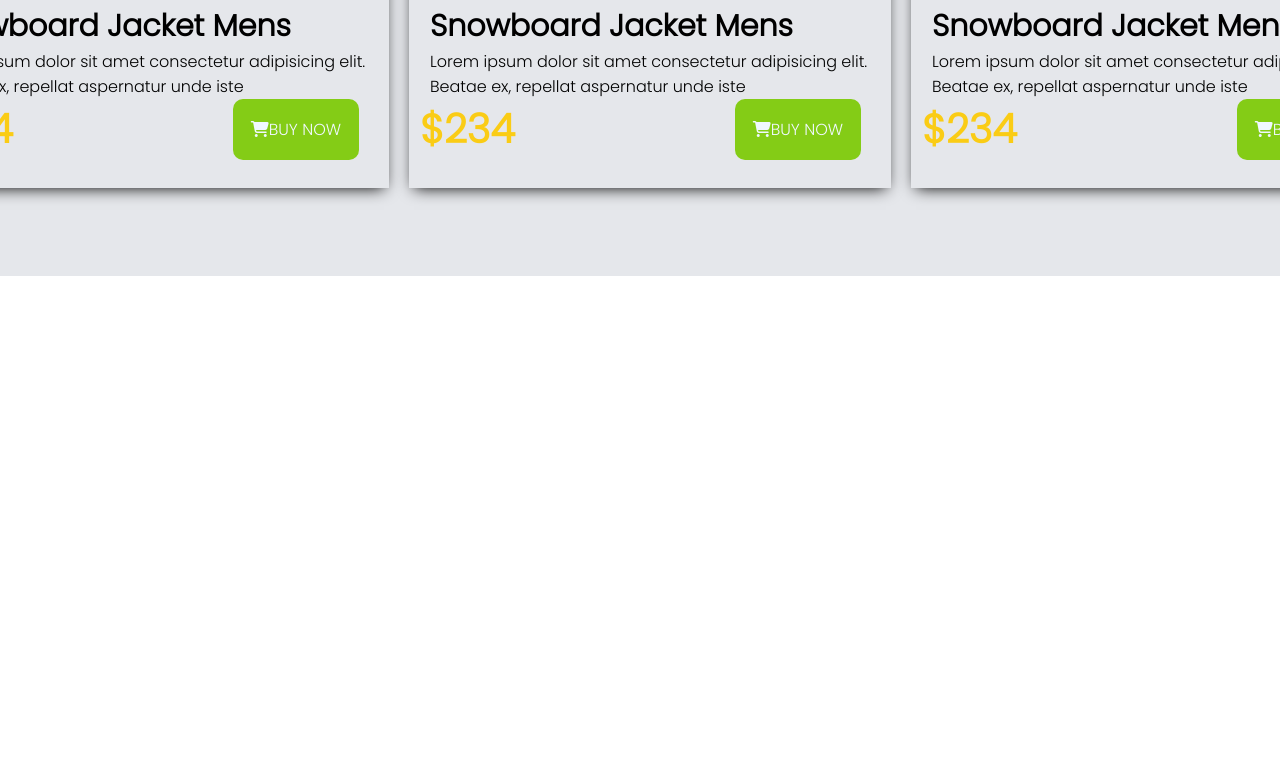
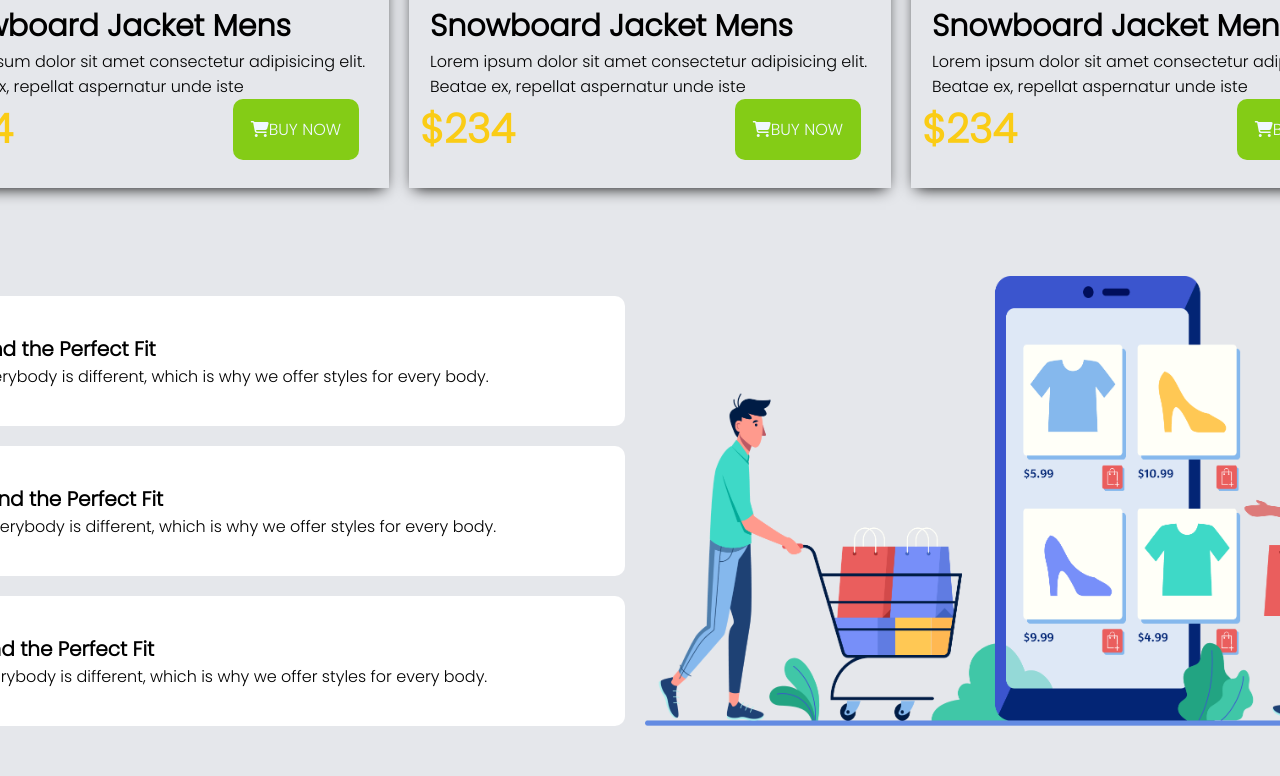
Before and after one commit to tamimaaktern/penguin-ecom-website, a plain HTML site: page index.html in a window 1280 px wide. Shown: the part 2074-2850 px from the top of the page. Before the commit the page ends 2350 px from the top, so only its background shows below. Drawn offline with Linux system fonts and the light colour scheme.

Commit message:
benifits section

```diff
--- a/index.html
+++ b/index.html
@@ -93,5 +93,34 @@
         </div>
     </section>
     <!-- man jacket end -->
+    <!-- benifits -->
+    <section class="sc1">
+        <div>
+            <div class="fit">
+                <img src="images/house.png" alt="">
+                <div>
+                    <h4>Find the Perfect Fit</h4>
+                    <p>Everybody is different, which is why we offer styles for every body.</p>
+                </div>
+            </div>
+            <div class="fit">
+                <img src="images/box.png" alt="">
+                <div>
+                    <h4>Find the Perfect Fit</h4>
+                    <p>Everybody is different, which is why we offer styles for every body.</p>
+                </div>
+            </div>
+            <div class="fit">
+                <img src="images/question.png" alt="">
+                <div>
+                    <h4>Find the Perfect Fit</h4>
+                    <p>Everybody is different, which is why we offer styles for every body.</p>
+                </div>
+            </div>
+        </div>
+        <div class="shp">
+            <img src="images/shopping.png" alt="">
+        </div>
+    </section>
 </body>
 </html>
--- a/style.css
+++ b/style.css
@@ -78,3 +78,29 @@
 .price a{
     margin-left: 220px;
 }
+.sc1{
+    display: flex;
+    justify-content: center;
+    background-color: #e5e7eb;
+    height: 500px;
+}
+.fit{
+    display: flex;
+    align-items: center;
+    background-color: white;
+    height: 130px;
+    width: 750px;
+    margin-top: 20px;
+    border-radius: 10px;
+}
+.fit img{
+    height: 85px;
+    margin-left: 20px;
+}
+.fit h4{
+    font-size: 20px;
+}
+.shp img{
+    height:450px ;
+    margin-left: 20px;
+}
```
